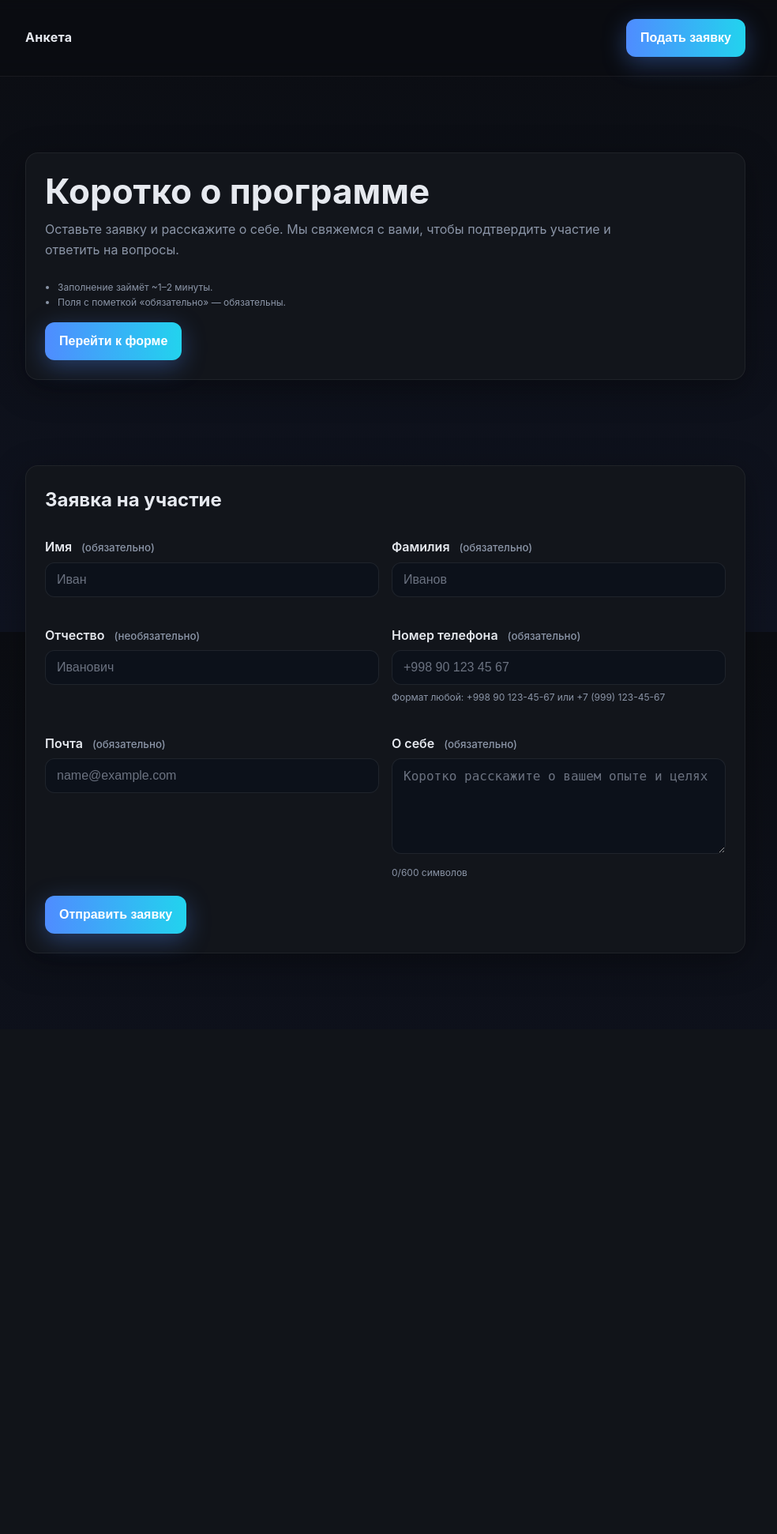
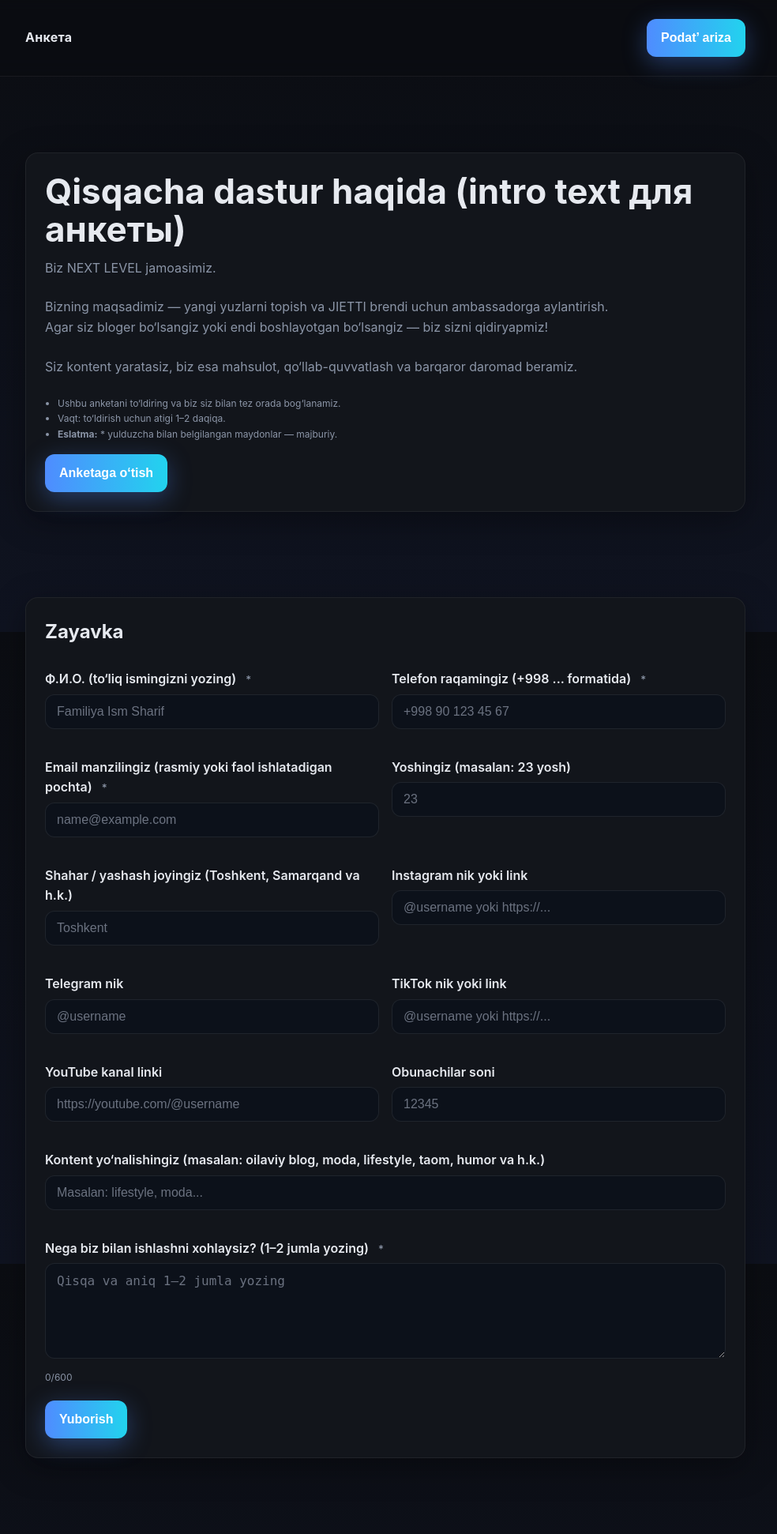
Before and after one commit to l1m0n22/NEXT_LEVEL-form, a Flask app: page / in a window 1280 px wide. Shown: the whole page at 79% size, without its empty margins (152-1136 px from the left). Before the commit the page ends 1207 px from the top, so only its background shows below. Run offline with Flask 3, Linux system fonts and the light colour scheme; parts of the project's set-up code (start-up, migrations or seed data) failed here and were passed over.

Commit message:
feat(ui): yangi matnlar + qo'shimcha maydonlar

```diff
--- a/templates/index.html
+++ b/templates/index.html
@@ -23,8 +23,8 @@
       background: linear-gradient(180deg, #0b0d12 0%, #0f1320 100%);
       color: var(--text);
       line-height: 1.6;
-      -webkit-text-size-adjust: 100%;              /* меньше шансов на неожиданный масштаб */
-      -webkit-tap-highlight-color: transparent;    /* без серого блика на iOS */
+      -webkit-text-size-adjust: 100%;
+      -webkit-tap-highlight-color: transparent;
     }
     .container { max-width: 960px; margin: 0 auto; padding: 24px; }
     .header {
@@ -42,7 +42,7 @@
       background: linear-gradient(90deg, var(--primary), var(--accent)); color: #fff;
       box-shadow: 0 8px 30px rgba(79,140,255,.35);
       transition: transform .2s ease, box-shadow .2s ease;
-      min-height: 48px; /* крупный тач-таргет */
+      min-height: 48px;
     }
     .btn:hover { transform: translateY(-1px); box-shadow: 0 12px 36px rgba(79,140,255,.45); }
     .btn:active { transform: translateY(0); }
@@ -63,9 +63,7 @@
     @media (max-width: 760px) { .grid { grid-template-columns: 1fr; } }
 
     label { display: block; font-weight: 600; margin: 8px 0 6px; }
-    input, textarea, button {
-      font-size: 16px; /* предотвращает iOS зум при фокусе */
-    }
+    input, textarea, button { font-size: 16px; }
     input, textarea {
       width: 100%; background: #0c111a; color: var(--text);
       border: 1px solid rgba(255,255,255,.08); border-radius: 12px;
@@ -88,24 +86,20 @@
     small.req { color: var(--muted); font-weight: 500; margin-left: 8px; }
     .field { margin-bottom: 12px; }
 
-    /* ——— Мобильные улучшения ——— */
     @media (max-width: 760px) {
       .container { padding: 16px; }
       .hero { padding: 56px 0 24px; }
-      .btn { width: 100%; } /* кнопки на всю ширину */
-      body { padding-bottom: calc(76px + env(safe-area-inset-bottom)); } /* запас под плавающую CTA */
+      .btn { width: 100%; }
+      body { padding-bottom: calc(76px + env(safe-area-inset-bottom)); }
     }
 
-    /* Плавающая мобильная CTA */
     .mobile-cta {
       position: fixed; left: 16px; right: 16px;
       bottom: calc(12px + env(safe-area-inset-bottom));
-      display: none; /* только на мобилках */
-      z-index: 150;
+      display: none; z-index: 150;
     }
     @media (max-width: 760px) { .mobile-cta { display: block; } }
 
-    /* Пользователи с reduced motion — без анимаций */
     @media (prefers-reduced-motion: reduce) {
       * { animation: none !important; transition: none !important; }
       .btn:hover { transform: none; }
@@ -116,7 +110,7 @@
   <header class="header">
     <div class="container inner">
       <div class="logo">Анкета</div>
-      <button class="btn" id="cta">Подать заявку</button>
+      <button class="btn" id="cta">Podat’ ariza</button>
     </div>
   </header>
 
@@ -124,14 +118,18 @@
     <section class="hero">
       <div class="container">
         <div class="card">
-          <h1>Коротко о программе</h1>
-          <p>Оставьте заявку и расскажите о себе. Мы свяжемся с вами, чтобы подтвердить участие и ответить на вопросы.</p>
+          <h1>Qisqacha dastur haqida (intro text для анкеты)</h1>
+          <p>Biz NEXT LEVEL jamoasimiz.</p>
+          <p>Bizning maqsadimiz — yangi yuzlarni topish va JIETTI brendi uchun ambassadorga aylantirish.
+            Agar siz bloger bo‘lsangiz yoki endi boshlayotgan bo‘lsangiz — biz sizni qidiryapmiz!</p>
+          <p>Siz kontent yaratasiz, biz esa mahsulot, qo‘llab-quvvatlash va barqaror daromad beramiz.</p>
           <ul class="help" style="margin:0; padding-left:1rem;">
-            <li>Заполнение займёт ~1–2 минуты.</li>
-            <li>Поля с пометкой «обязательно» — обязательны.</li>
+            <li>Ushbu anketani to‘ldiring va biz siz bilan tez orada bog‘lanamiz.</li>
+            <li>Vaqt: to‘ldirish uchun atigi 1–2 daqiqa.</li>
+            <li><strong>Eslatma:</strong> * yulduzcha bilan belgilangan maydonlar — majburiy.</li>
           </ul>
           <div style="margin-top:16px">
-            <button class="btn" id="cta2">Перейти к форме</button>
+            <button class="btn" id="cta2">Anketaga o‘tish</button>
           </div>
         </div>
       </div>
@@ -140,68 +138,104 @@
     <section id="apply" class="section">
       <div class="container">
         <form class="card" id="form" novalidate>
-          <h2 style="margin-top:0">Заявка на участие</h2>
+          <h2 style="margin-top:0">Zayavka</h2>
+
+          <!-- скрытые поля для совместимости с бэком -->
+          <input type="hidden" id="lastName"  name="lastName" />
+          <input type="hidden" id="middleName" name="middleName" />
 
           <div class="grid">
             <div class="field">
-              <label for="firstName">Имя <small class="req">(обязательно)</small></label>
-              <input id="firstName" name="firstName" type="text" placeholder="Иван"
-                     autocomplete="given-name" required minlength="2" maxlength="50" />
+              <label for="firstName">Ф.И.О. (to‘liq ismingizni yozing) <small class="req">*</small></label>
+              <input id="firstName" name="firstName" type="text" placeholder="Familiya Ism Sharif"
+                     required minlength="2" maxlength="120" />
               <div class="error" id="err-firstName"></div>
             </div>
 
             <div class="field">
-              <label for="lastName">Фамилия <small class="req">(обязательно)</small></label>
-              <input id="lastName" name="lastName" type="text" placeholder="Иванов"
-                     autocomplete="family-name" required minlength="2" maxlength="60" />
-              <div class="error" id="err-lastName"></div>
-            </div>
-
-            <div class="field">
-              <label for="middleName">Отчество <small class="req">(необязательно)</small></label>
-              <input id="middleName" name="middleName" type="text" placeholder="Иванович"
-                     autocomplete="additional-name" minlength="2" maxlength="60" />
-              <div class="error" id="err-middleName"></div>
-            </div>
-
-            <div class="field">
-              <label for="phone">Номер телефона <small class="req">(обязательно)</small></label>
+              <label for="phone">Telefon raqamingiz (+998 ... formatida) <small class="req">*</small></label>
               <input id="phone" name="phone" type="tel" inputmode="tel"
                      placeholder="+998 90 123 45 67" autocomplete="tel" required
-                     pattern="^[0-9+()\\s\\-]{7,20}$"
-                     title="Введите телефон: допускаются цифры, пробелы, + ( ) -" />
-              <div class="help">Формат любой: +998 90 123-45-67 или +7 (999) 123-45-67</div>
+                     pattern="^[0-9+()\s\-]{7,20}$"
+                     title="+998..., raqamlar, bo‘sh joylar, + ( ) - belgilariga ruxsat" />
               <div class="error" id="err-phone"></div>
             </div>
 
             <div class="field">
-              <label for="email">Почта <small class="req">(обязательно)</small></label>
+              <label for="email">Email manzilingiz (rasmiy yoki faol ishlatadigan pochta) <small class="req">*</small></label>
               <input id="email" name="email" type="email" placeholder="name@example.com"
                      autocomplete="email" required />
               <div class="error" id="err-email"></div>
             </div>
 
             <div class="field">
-              <label for="about">О себе <small class="req">(обязательно)</small></label>
+              <label for="age">Yoshingiz (masalan: 23 yosh)</label>
+              <input id="age" name="age" type="number" min="10" max="120" placeholder="23" />
+              <div class="error" id="err-age"></div>
+            </div>
+
+            <div class="field">
+              <label for="city">Shahar / yashash joyingiz (Toshkent, Samarqand va h.k.)</label>
+              <input id="city" name="city" type="text" placeholder="Toshkent" maxlength="80" />
+              <div class="error" id="err-city"></div>
+            </div>
+
+            <div class="field">
+              <label for="instagram">Instagram nik yoki link</label>
+              <input id="instagram" name="instagram" type="text" placeholder="@username yoki https://..." />
+              <div class="error" id="err-instagram"></div>
+            </div>
+
+            <div class="field">
+              <label for="telegram">Telegram nik</label>
+              <input id="telegram" name="telegram" type="text" placeholder="@username" />
+              <div class="error" id="err-telegram"></div>
+            </div>
+
+            <div class="field">
+              <label for="tiktok">TikTok nik yoki link</label>
+              <input id="tiktok" name="tiktok" type="text" placeholder="@username yoki https://..." />
+              <div class="error" id="err-tiktok"></div>
+            </div>
+
+            <div class="field">
+              <label for="youtube">YouTube kanal linki</label>
+              <input id="youtube" name="youtube" type="url" placeholder="https://youtube.com/@username" />
+              <div class="error" id="err-youtube"></div>
+            </div>
+
+            <div class="field">
+              <label for="subs">Obunachilar soni</label>
+              <input id="subs" name="subs" type="number" min="0" step="1" placeholder="12345" />
+              <div class="error" id="err-subs"></div>
+            </div>
+
+            <div class="field" style="grid-column: 1 / -1;">
+              <label for="niche">Kontent yo‘nalishingiz (masalan: oilaviy blog, moda, lifestyle, taom, humor va h.k.)</label>
+              <input id="niche" name="niche" type="text" placeholder="Masalan: lifestyle, moda..." maxlength="200" />
+              <div class="error" id="err-niche"></div>
+            </div>
+
+            <div class="field" style="grid-column: 1 / -1;">
+              <label for="about">Nega biz bilan ishlashni xohlaysiz? (1–2 jumla yozing) <small class="req">*</small></label>
               <textarea id="about" name="about" rows="5"
-                        placeholder="Коротко расскажите о вашем опыте и целях"
+                        placeholder="Qisqa va aniq 1–2 jumla yozing"
                         required minlength="20" maxlength="600"></textarea>
-              <div class="help"><span id="count">0</span>/600 символов</div>
+              <div class="help"><span id="count">0</span>/600</div>
               <div class="error" id="err-about"></div>
             </div>
           </div>
 
-          <button class="btn" type="submit" style="margin-top:8px">Отправить заявку</button>
+          <button class="btn" type="submit" style="margin-top:8px">Yuborish</button>
           <div class="success" id="success" role="status" aria-live="polite">
-            Заявка отправлена. Спасибо! Мы свяжемся с вами по указанным контактам.
+            Arizangiz yuborildi. Rahmat! Tez orada siz bilan bog‘lanamiz.
           </div>
         </form>
       </div>
     </section>
   </main>
 
-  <!-- Плавающая мобильная кнопка -->
-  <button class="btn mobile-cta" id="ctaMobile">Подать заявку</button>
+  <button class="btn mobile-cta" id="ctaMobile">Podat’ ariza</button>
 
   <script>
     (function () {
@@ -220,14 +254,14 @@
       }
       [cta, cta2, ctaMobile].forEach(btn => btn && btn.addEventListener('click', goToForm));
 
-      // Счётчик символов "О себе"
+      // Counter
       const about = document.getElementById('about');
       const count = document.getElementById('count');
       function updateCount() { count.textContent = about.value.length; }
       about.addEventListener('input', updateCount);
       updateCount();
 
-      // Валидация
+      // Validation helpers
       function setError(input, message) {
         const field = input.closest('.field') || input.parentElement;
         field.classList.add('invalid');
@@ -240,41 +274,37 @@
         const err = field.querySelector('.error');
         if (err) { err.textContent = ''; err.style.display = 'none'; }
       }
+
       const validators = {
         firstName: (el) => {
-          if (!el.value.trim()) return 'Введите имя.';
-          if (el.value.trim().length < 2) return 'Имя должно быть не короче 2 символов.';
-          return '';
-        },
-        lastName: (el) => {
-          if (!el.value.trim()) return 'Введите фамилию.';
-          if (el.value.trim().length < 2) return 'Фамилия должна быть не короче 2 символов.';
-          return '';
-        },
-        middleName: (el) => {
-          if (el.value && el.value.trim().length < 2)
-            return 'Отчество должно быть не короче 2 символов или оставьте поле пустым.';
+          const v = el.value.trim();
+          if (!v) return "Iltimos, to‘liq ismingizni yozing.";
+          if (v.length < 2) return "Kamida 2 ta belgi bo‘lishi kerak.";
           return '';
         },
         phone: (el) => {
-          if (!el.value.trim()) return 'Укажите номер телефона.';
+          const v = el.value.trim();
+          if (!v) return "Telefon raqamini kiriting.";
           const re = /^[0-9+()\\s\\-]{7,20}$/;
-          if (!re.test(el.value.trim())) return 'Неверный формат телефона.';
+          if (!re.test(v)) return "Telefon formati noto‘g‘ri.";
           return '';
         },
         email: (el) => {
-          if (!el.value.trim()) return 'Укажите e-mail.';
-          if (!el.checkValidity()) return 'Неверный e-mail.';
+          const v = el.value.trim();
+          if (!v) return "Email manzilini kiriting.";
+          if (!el.checkValidity()) return "Email noto‘g‘ri.";
           return '';
         },
         about: (el) => {
           const v = el.value.trim();
-          if (!v) return 'Расскажите кратко о себе.';
-          if (v.length < 20) return 'Минимум 20 символов.';
-          if (v.length > 600) return 'Максимум 600 символов.';
+          if (!v) return "1–2 jumla yozing.";
+          if (v.length < 20) return "Kamida 20 ta belgi.";
+          if (v.length > 600) return "Ko‘pi bilan 600 ta belgi.";
           return '';
         }
       };
+
+      // Live validation
       form.querySelectorAll('input, textarea').forEach(el => {
         el.addEventListener('input', () => clearError(el));
         el.addEventListener('blur', () => {
@@ -286,29 +316,30 @@
         });
       });
 
-      // Отправка на бэкенд
+      // Submit
       form.addEventListener('submit', async (e) => {
         e.preventDefault();
 
+        // Required: firstName, phone, email, about
         let firstInvalid = null, hasError = false;
-        for (const [id, fn] of Object.entries(validators)) {
+        ['firstName','phone','email','about'].forEach(id => {
           const el = document.getElementById(id);
-          const msg = fn(el);
-          if (msg) {
-            setError(el, msg);
-            if (!firstInvalid) firstInvalid = el;
-            hasError = true;
-          } else {
-            clearError(el);
-          }
-        }
+          const msg = validators[id](el);
+          if (msg) { setError(el, msg); firstInvalid ??= el; hasError = true; }
+        });
         if (hasError) { firstInvalid?.focus(); return; }
+
+        // для совместимости с бэком: разложим ФИО в lastName/middleName при необходимости
+        const fio = (document.getElementById('firstName').value || '').trim();
+        const parts = fio.split(/\s+/);
+        document.getElementById('lastName').value   = parts[0] || fio;      // фамилия или всё ФИО
+        document.getElementById('middleName').value = parts.slice(2).join(' '); // отчество (если есть)
 
         const data = Object.fromEntries(new FormData(form).entries());
         const submitBtn = form.querySelector('button[type="submit"]');
         submitBtn.disabled = true;
         const oldText = submitBtn.textContent;
-        submitBtn.textContent = 'Отправка...';
+        submitBtn.textContent = 'Yuborilmoqda...';
 
         try {
           const resp = await fetch('/submit', {
@@ -325,7 +356,7 @@
                 if (el) setError(el, v);
               });
             } else {
-              alert(payload?.error || 'Ошибка отправки. Попробуйте позже.');
+              alert(payload?.error || 'Xatolik yuz berdi. Keyinroq urinib ko‘ring.');
             }
             return;
           }
@@ -333,12 +364,10 @@
           document.getElementById('success').style.display = 'block';
           form.reset();
           updateCount();
-
-          // Поднимем пользователя к сообщению об успехе на мобильных
           document.querySelector('#apply').scrollIntoView({ behavior: 'smooth', block: 'start' });
 
         } catch (err) {
-          alert('Сеть недоступна или сервер не отвечает.');
+          alert('Tarmoq xatosi: server javob bermadi.');
           console.error(err);
         } finally {
           submitBtn.disabled = false;
```
